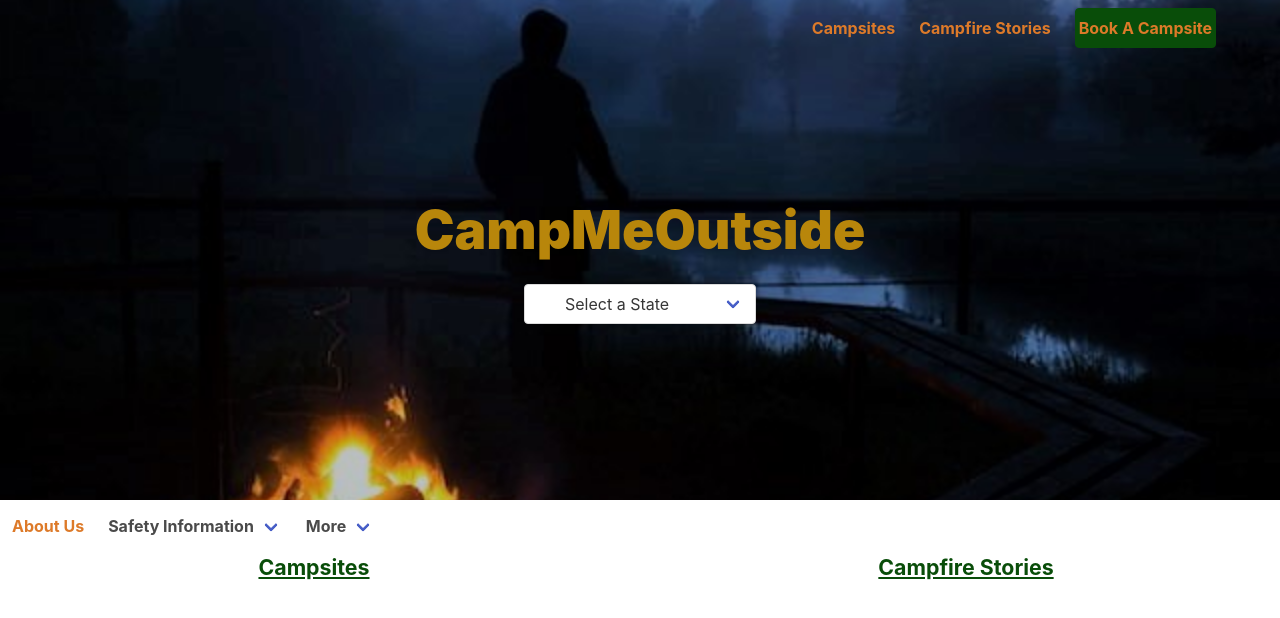
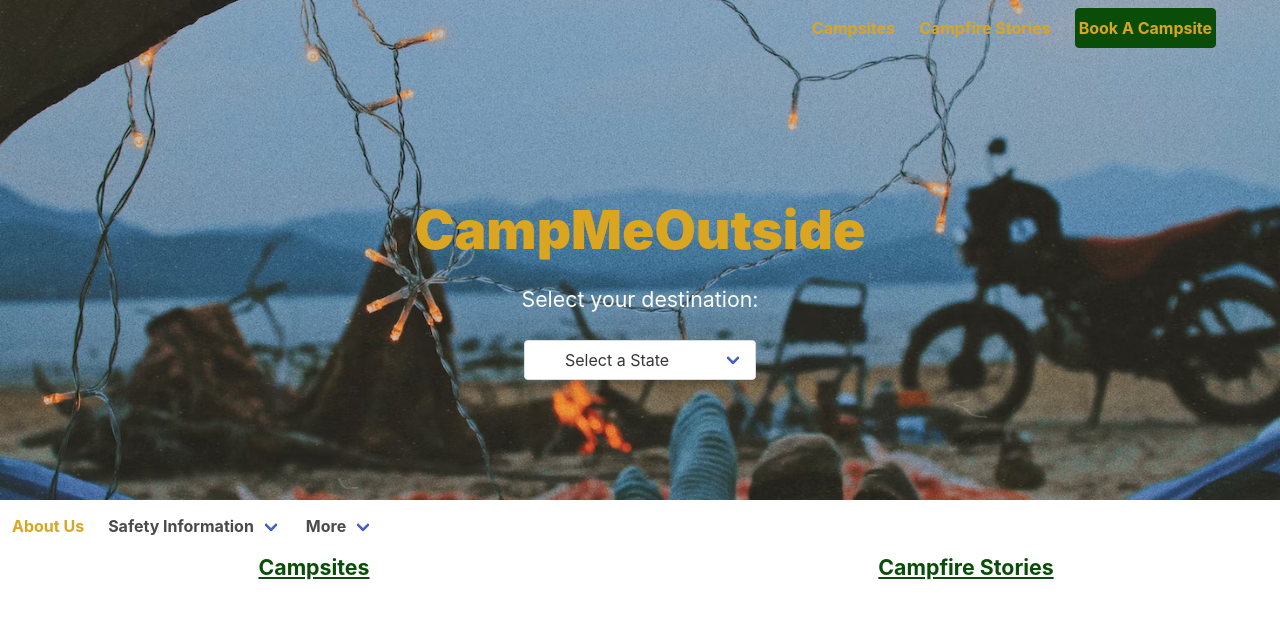
Before and after one commit to francisca-hernandez/Camp-Me-Outside, a plain HTML site: page index.html in a window 1280 px wide. Drawn offline with nearby package versions, Linux system fonts and the light colour scheme; no server answers.

Commit message:
Added message before states dropdown and made some style changes

```diff
--- a/assets/css/style.css
+++ b/assets/css/style.css
@@ -2,12 +2,12 @@
 .title {
     font-weight: 900;
     font-size: 40pt;
-    color: darkgoldenrod;
+    color: goldenrod;
 }
 
 /* Hero Section with navbar */
 .hero {
-    background-image: url("../images/heroBG11.jpg");
+    background-image: url("../images/heroBG7.jpg");
     background-size: cover;
     background-position: center;
     position: relative;
@@ -18,12 +18,14 @@
     background-color:transparent;
 }
 a.navbar-item:hover {
-    color:rgb(221, 122, 41);
+    color:goldenrod;
     background-color: rgb(9, 77, 9);
     border-radius: 4px;
+    position: static;
+    padding: 3px;
 }
 .navbar-item {
-    color:rgb(221, 122, 41);
+    color:goldenrod;
     font-weight: bold;
 }
 .navbar-burger {
@@ -32,19 +34,23 @@ a.navbar-item:hover {
 a.button {
     background-color:rgb(9, 77, 9);
     border-color: rgb(9, 77, 9);
-    color:rgb(221, 122, 41);
+    color:goldenrod;
     margin: 0;
 }
 .button:hover {
-    color: rgb(221, 122, 41);
+    color: goldenrod;
     background-color:rgb(9, 77, 9);
-    border-color: rgb(221, 122, 41);
+    border-color: goldenrod;
 }
 a.navbar-link h2 {
     color: #4a4a4a;
 }
 /* US state search bar */
-
+h1#where {
+    font-size: 16pt;
+    text-align: center;
+    color: white;
+}
 /* Campsites API */
 h2.api-head {
     text-align: center;
@@ -64,11 +70,14 @@ sections.columns {
 .button {
     white-space: pre-wrap;
     padding: 3px;
-    background-color: rgb(221, 122, 41);
-    border: 1px 1px solid rgb(221, 122, 41);
+    background-color: goldenrod;
+    border: 1px 1px solid goldenrod;
     margin: 15px 0px;
     color: rgb(9, 77, 9);
     font-weight: bold;
 
 }
+/* Background color for behing where the tiles are */
+body {
+}
 /* Buttons for campsites and campfire stories */
--- a/index.html
+++ b/index.html
@@ -25,12 +25,12 @@
             </span>
           </div>
           <div id="navbarMenuHeroA" class="navbar-menu">
-            <div class="navbar-end">
+            <span class="navbar-end">
               <a id="saved-campsites" class="navbar-item" href="inprogress.html">
                 Campsites
               </a>
               <a class="navbar-item" href="inprogress.html">
-                Campfire Stories
+                <img >Campfire Stories
               </a>
               <span class="navbar-item">
 
@@ -38,7 +38,7 @@
                   <span>Book A Campsite</span>
                 </a>
               </span>
-            </div>
+            </span>
           </div>
         </div>
       </nav>
@@ -54,7 +54,9 @@
 
         <!-- State Drop Down -->
         <div class="control has-icons-left">
-          <div class="select">
+            <h1 id="where">Select your destination:</h1>
+            <br>
+            <div class="select">
             <!-- Create Icon in States navbar - The one used at the top of the page ideally -->
             <select id="us-states-container">
               <option id="us-states" selected>
```
